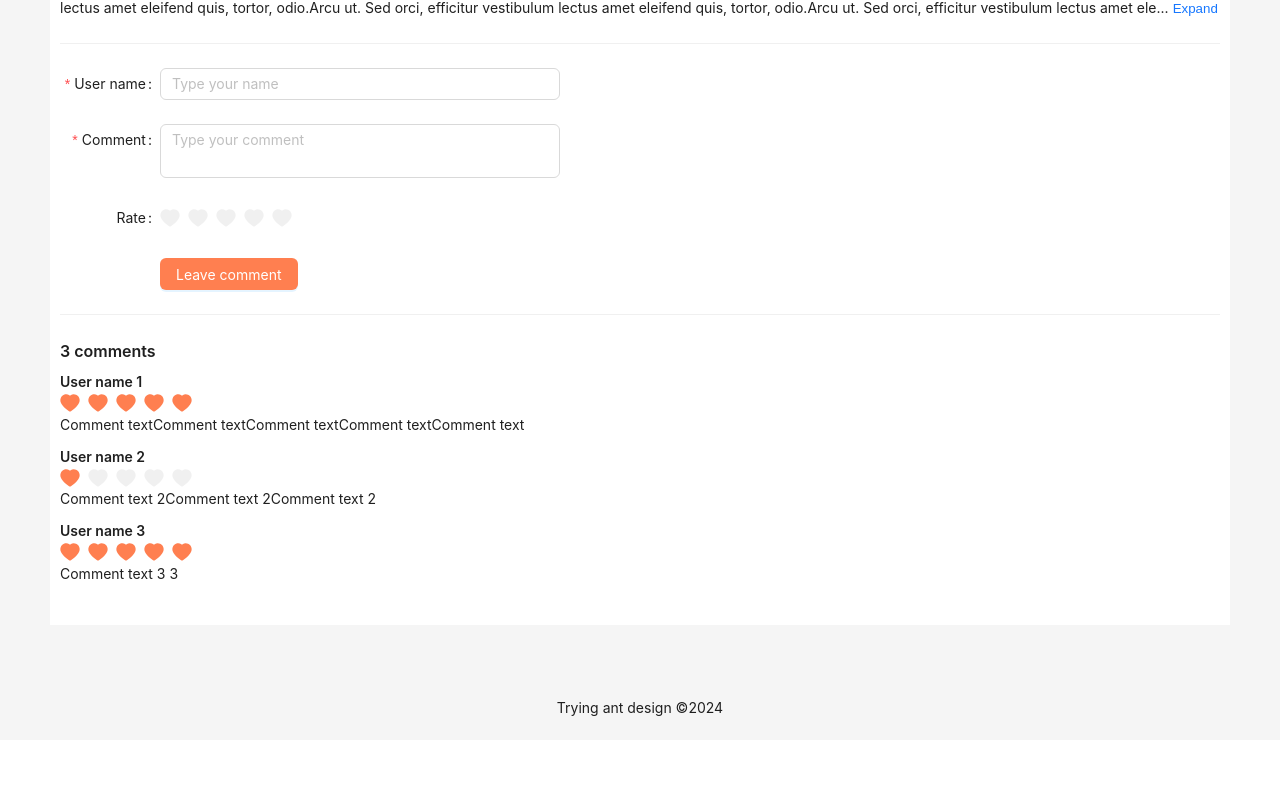
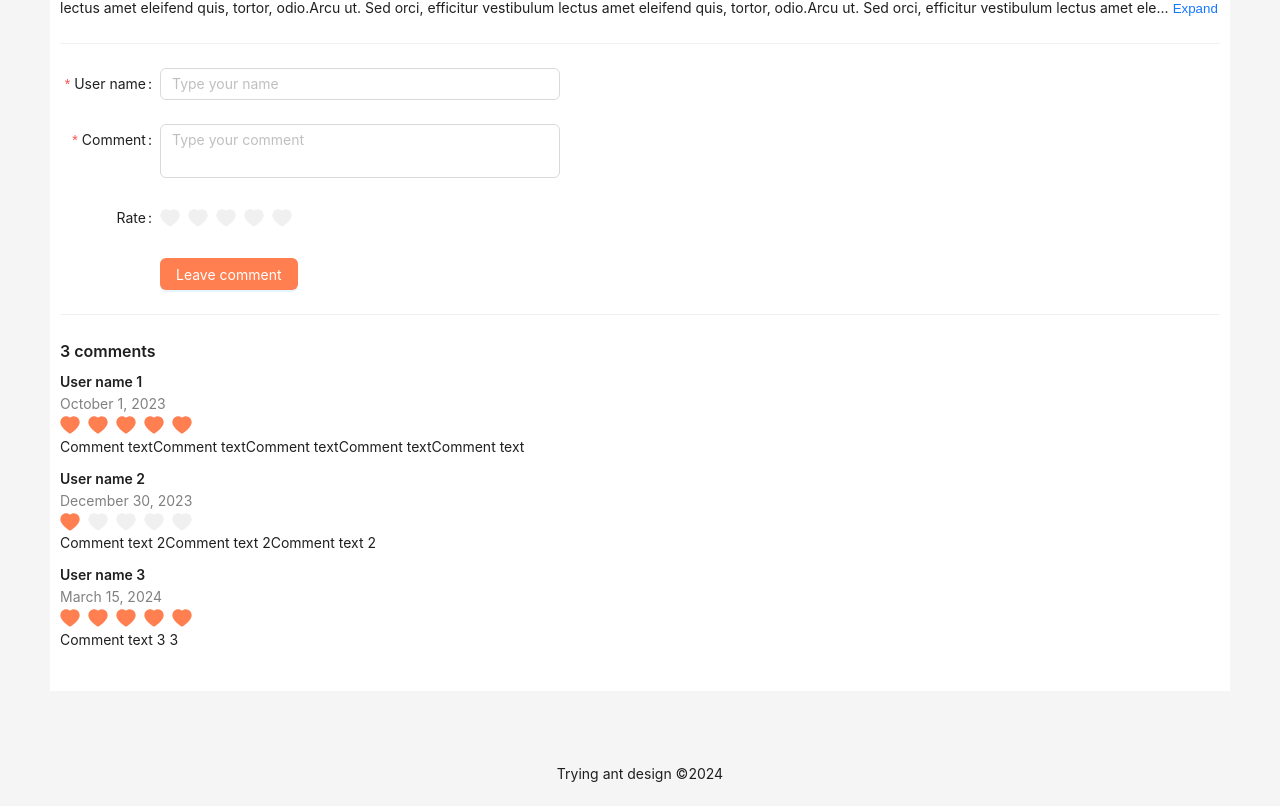
Before and after one commit to AidaChernyavskaya/ant-design, a React (Create React App) app: page / in a window 1280 px wide. Shown: the part 372-1178 px from the top of the page. Before the commit the page ends 1112 px from the top, so only its background shows below. Built offline with nearby package versions, Linux system fonts and the light colour scheme.

Commit message:
Add date to comment

```diff
--- a/package.json
+++ b/package.json
@@ -12,6 +12,7 @@
     "@types/react": "^18.3.1",
     "@types/react-dom": "^18.3.0",
     "antd": "^5.17.0",
+    "moment": "^2.30.1",
     "react": "^18.3.1",
     "react-dom": "^18.3.1",
     "react-scripts": "5.0.1",
--- a/src/components/CommentForm/CommentForm.tsx
+++ b/src/components/CommentForm/CommentForm.tsx
@@ -3,6 +3,7 @@ import {Button, Form, Input, Rate} from "antd";
 import {useForm} from "antd/es/form/Form";
 import {IComment} from "../ContentBlock/ContentBlock";
 import {HeartFilled} from "@ant-design/icons";
+import moment from "moment";
 
 export interface ICommentForm {
     comments: Array<IComment>;
@@ -20,6 +21,7 @@ const CommentForm: FC<ICommentForm> = ({comments, setComments}) => {
             user: user,
             text: commentText,
             rate: rate,
+            date: moment().format('LL'),
         };
         setComments([...comments, comment]);
         setCommentText('');
--- a/src/components/ContentBlock/ContentBlock.tsx
+++ b/src/components/ContentBlock/ContentBlock.tsx
@@ -23,6 +23,7 @@ export interface IComment {
     user: string;
     text: string;
     rate: number;
+    date: string;
 }
 
 const ContentBlock = () => {
@@ -31,16 +32,19 @@ const ContentBlock = () => {
             'user': 'User name 1',
             'text': 'Comment text'.repeat(5),
             'rate': 5,
+            'date': 'October 1, 2023',
         },
         {
             'user': 'User name 2',
             'text': 'Comment text 2'.repeat(3),
             'rate': 1,
+            'date': 'December 30, 2023',
         },
         {
             'user': 'User name 3',
             'text': 'Comment text 3 3',
             'rate': 5,
+            'date': 'March 15, 2024',
         },
     ];
     const [comments, setComments] = useState<Array<IComment>>(getJSONFromStorage('comments'));
@@ -81,6 +85,7 @@ const ContentBlock = () => {
                 {comments.map((comment,index) => (
                     <Flex vertical={true} justify={"flex-start"} align={"flex-start"} style={{marginBottom: '10px'}} key={index}>
                         <Typography.Text strong={true}>{comment.user}</Typography.Text>
+                        <Typography.Text style={{color: "grey"}}>{comment.date}</Typography.Text>
                         <Rate disabled defaultValue={comment.rate} character={<HeartFilled/>} style={{color: 'coral'}}/>
                         <Typography.Text>{comment.text}</Typography.Text>
                     </Flex>
```
Also changed, not shown: 1 other file (tests, documents, lock files or other folders).
